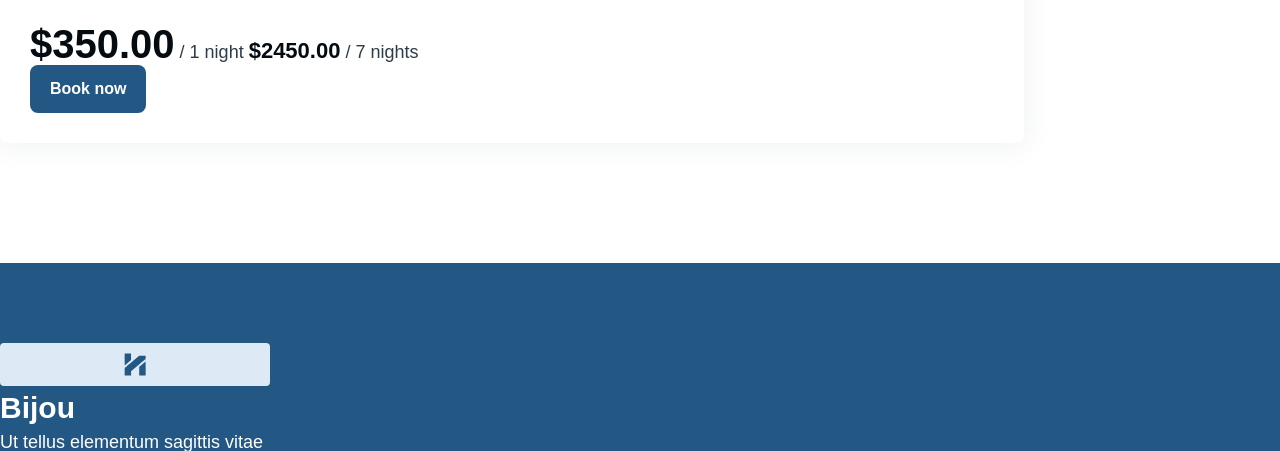
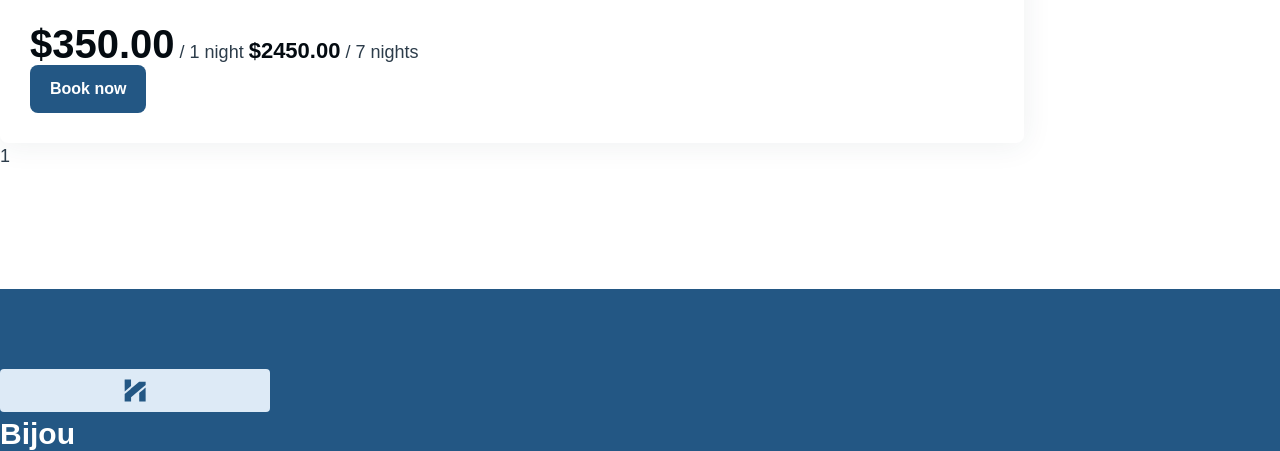
Before and after one commit to rizwanfree/Bijou2, a Django app: page /house-list/ in a window 1280 px wide. Shown: the part 628-1079 px from the top of the page. Run offline with Django 5.2, Linux system fonts and the light colour scheme; data comes from the database, SQL or seed files in the repository; some libraries are stand-ins or nearby versions.

Commit message:
pagination

```diff
--- a/BijouDjango/settings.py
+++ b/BijouDjango/settings.py
@@ -169,7 +169,3 @@
 #DEFAULT_FILE_STORAGE = 'storages.backends.azure_storage.AzureStorage'
 
 MEDIA_URL = f"https://{AZURE_ACCOUNT_NAME}.blob.core.windows.net/{AZURE_CONTAINER}/"
-
-
-# Allow embedding in iframes
-X_FRAME_OPTIONS = 'SAMEORIGIN'
--- a/templates/main-web/house-list.html
+++ b/templates/main-web/house-list.html
@@ -54,33 +54,27 @@
 
             <!-- Pagination -->
             <ul class="pagination d-flex align-items-center justify-content-center">
-                {% if houses.has_previous %}
+                {% if page_obj.has_previous %}
                     <li class="pagination-page">
-                    <a class="pagination-page_link" href="?page=1">First</a>
+                        <a class="pagination-page_link d-flex align-items-center justify-content-center" href="?page=1">&laquo; First</a>
                     </li>
                     <li class="pagination-page">
-                    <a class="pagination-page_link" href="?page={{ page_obj.previous_page_number }}">Previous</a>
+                        <a class="pagination-page_link d-flex align-items-center justify-content-center" href="?page={{ page_obj.previous_page_number }}">Previous</a>
                     </li>
                 {% endif %}
 
-                {% for num in houses.paginator.page_range %}
-                    {% if houses.number == num %}
-                    <li class="pagination-page">
-                        <a class="pagination-page_link active" href="?page={{ num }}">{{ num }}</a>
+                {% for num in page_obj.paginator.page_range %}
+                    <li class="pagination-page {% if num == page_obj.number %}active{% endif %}">
+                        <a class="pagination-page_link d-flex align-items-center justify-content-center" href="?page={{ num }}">{{ num }}</a>
                     </li>
-                    {% else %}
-                    <li class="pagination-page">
-                        <a class="pagination-page_link" href="?page={{ num }}">{{ num }}</a>
-                    </li>
-                    {% endif %}
                 {% endfor %}
 
-                {% if houses.has_next %}
+                {% if page_obj.has_next %}
                     <li class="pagination-page">
-                    <a class="pagination-page_link" href="?page={{ houses.next_page_number }}">Next</a>
+                        <a class="pagination-page_link d-flex align-items-center justify-content-center" href="?page={{ page_obj.next_page_number }}">Next</a>
                     </li>
                     <li class="pagination-page">
-                    <a class="pagination-page_link" href="?page={{ houses.paginator.num_pages }}">Last</a>
+                        <a class="pagination-page_link d-flex align-items-center justify-content-center" href="?page={{ page_obj.paginator.num_pages }}">Last &raquo;</a>
                     </li>
                 {% endif %}
             </ul>
```
Lines whose indentation alone changed are shown as unchanged.
